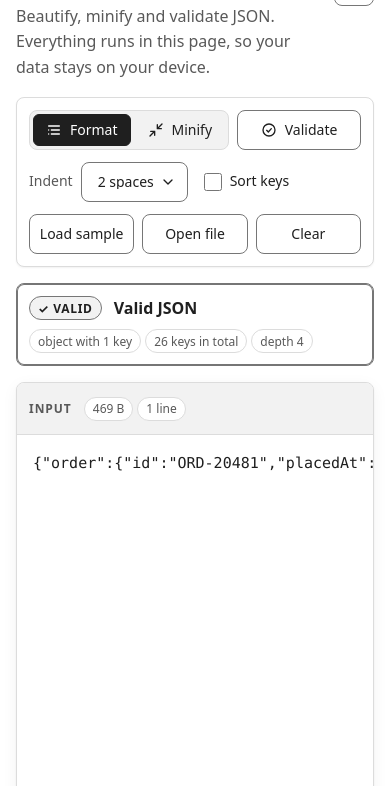
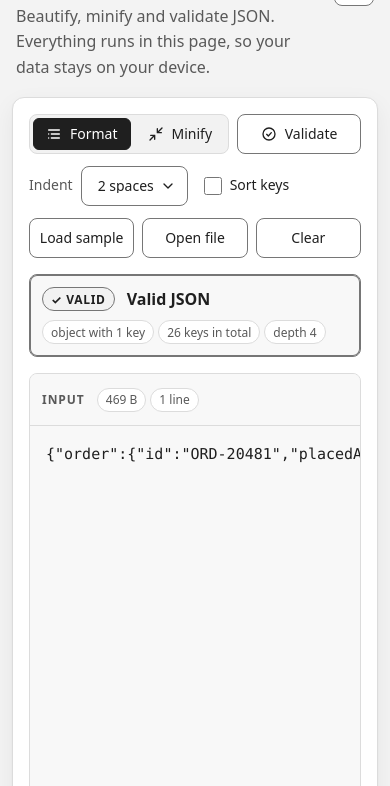
Before and after one commit to xitas/json-prettify, a plain HTML site: page index.html in a window 390 px wide. Shown: the part 58-844 px from the top of the page. Drawn offline with Linux system fonts and the light colour scheme.

Commit message:
Group toolbar, status and panes into a workspace card
- Wrap toolbar, status bar and both panes in one card on the page
  background; header stays above it and footer below
- Style the card with the panel color, 12px radius, 1px gray border
  and a soft shadow (a faint hint only in dark mode)
- Pad the card 24px on desktop and 16px on phones; 12px page margin
  on phones so the card nearly fills the width
- Make panes and status bar inset areas one step darker than the
  card (#f8f8f8 light, #222222 dark) with their own border
- Remove the separate toolbar box and pane shadows to avoid nesting
- Use a light gray page background (#f3f3f3) so the card stands out
- Keep pane actions right-aligned when they wrap on phones

```diff
--- a/assets/css/style.css
+++ b/assets/css/style.css
@@ -12,8 +12,9 @@
 :root,
 :root[data-theme="light"] {
   color-scheme: light;
-  --bg: #ffffff;
-  --surface: #ffffff;
+  --bg: #f3f3f3;                /* page */
+  --surface: #ffffff;           /* workspace card, buttons */
+  --well: #f8f8f8;              /* panes and status bar inside the card */
   --surface-2: #f2f2f2;         /* pane headers, hovered buttons, segmented track */
   --surface-3: #e3e3e3;         /* pressed buttons */
   --fg: #1f1f1f;                /* body text: soft charcoal, not pure black */
@@ -28,9 +29,8 @@
   --selection-fg: #ffffff;
   --scroll-thumb: #b0b0b0;
   --scroll-thumb-hover: #808080;
-  --scroll-track: #ffffff;
-  --shadow-sm: 0 1px 2px rgba(31, 31, 31, 0.06);
-  --shadow: 0 1px 2px rgba(31, 31, 31, 0.05), 0 4px 16px rgba(31, 31, 31, 0.05);
+  --scroll-track: #f8f8f8;
+  --card-shadow: 0 1px 2px rgba(31, 31, 31, 0.04), 0 8px 24px rgba(31, 31, 31, 0.06);
   --syn-key: #1f1f1f;           /* bold */
   --syn-str: #333333;           /* regular */
   --syn-num: #595959;           /* mid-gray */
@@ -42,7 +42,8 @@
 :root[data-theme="dark"] {
   color-scheme: dark;
   --bg: #1c1c1c;                /* page: soft charcoal */
-  --surface: #282828;           /* panels, one step lighter than the page */
+  --surface: #282828;           /* workspace card, one step lighter than the page */
+  --well: #222222;              /* panes and status bar, one step darker than the card */
   --surface-2: #323232;         /* pane headers, hovered buttons */
   --surface-3: #3d3d3d;         /* pressed buttons */
   --fg: #e8e8e8;                /* off-white text */
@@ -57,9 +58,9 @@
   --selection-fg: #1c1c1c;
   --scroll-thumb: #4d4d4d;
   --scroll-thumb-hover: #737373;
-  --scroll-track: #282828;
-  --shadow-sm: 0 1px 2px rgba(12, 12, 12, 0.35);
-  --shadow: 0 1px 2px rgba(12, 12, 12, 0.35), 0 4px 16px rgba(12, 12, 12, 0.3);
+  --scroll-track: #222222;
+  /* Dark mode relies on the lighter card and its border; the shadow is only a hint */
+  --card-shadow: 0 1px 2px rgba(12, 12, 12, 0.25);
   --syn-key: #f0f0f0;
   --syn-str: #d6d6d6;
   --syn-num: #b0b0b0;
@@ -90,6 +91,7 @@
 
   /* Shape and sizing */
   --radius: 8px;
+  --radius-lg: 12px;            /* workspace card: 12 outside, 8 inside */
   --radius-pill: 999px;
   --control-h: 40px;
   --control-h-sm: 32px;
@@ -409,16 +411,26 @@ kbd {
 
 /* ---------- Toolbar ---------- */
 
+/* ---------- Workspace card (toolbar, status, panes) ---------- */
+
+.card {
+  display: flex;
+  flex-direction: column;
+  gap: var(--space-4);
+  padding: var(--space-5);
+  background: var(--surface);
+  border: 1px solid var(--line);
+  border-radius: var(--radius-lg);
+  box-shadow: var(--card-shadow);
+}
+
+/* ---------- Toolbar (sits directly on the card, no box of its own) ---------- */
+
 .toolbar {
   display: flex;
   flex-wrap: wrap;
   align-items: center;
   gap: var(--space-3);
-  padding: var(--space-3);
-  background: var(--surface);
-  border: 1px solid var(--line);
-  border-radius: var(--radius);
-  box-shadow: var(--shadow-sm);
 }
 .group {
   display: flex;
@@ -449,8 +461,7 @@ kbd {
   padding: var(--space-2) var(--space-4);
   border: 1px solid var(--line);
   border-radius: var(--radius);
-  background: var(--surface);
-  box-shadow: var(--shadow-sm);
+  background: var(--well);
   transition: border-color var(--dur) var(--ease);
 }
 .status .pill {
@@ -536,16 +547,16 @@ kbd {
 .panes {
   display: grid;
   grid-template-columns: repeat(2, minmax(0, 1fr));
-  gap: var(--space-5);
+  gap: var(--space-4);
 }
+/* Panes are inset wells inside the card: own background and border, no shadow */
 .pane {
   min-width: 0;
   display: flex;
   flex-direction: column;
-  background: var(--surface);
+  background: var(--well);
   border: 1px solid var(--line);
   border-radius: var(--radius);
-  box-shadow: var(--shadow);
   overflow: hidden;
   transition: border-color var(--dur) var(--ease);
 }
@@ -560,7 +571,7 @@ kbd {
   min-height: 52px;
   padding: var(--space-2) var(--space-3) var(--space-2) var(--space-4);
   border-bottom: 1px solid var(--line);
-  background: var(--surface-2);
+  background: var(--well);
 }
 .pane-head .title {
   font-size: var(--text-xs);
@@ -575,6 +586,7 @@ kbd {
 .pane-head .actions {
   display: flex;
   gap: var(--space-2);
+  margin-left: auto;            /* stays right-aligned when it wraps on phones */
 }
 .pane-body {
   position: relative;
@@ -596,7 +608,7 @@ pre {
   tab-size: 2;
   color: var(--fg);
   caret-color: var(--fg);
-  background: var(--surface);
+  background: var(--well);
   white-space: pre;
   overflow: auto;
   resize: none;
@@ -728,11 +740,17 @@ pre::-webkit-scrollbar-thumb:hover {
   body {
     padding-top: max(var(--space-5), env(safe-area-inset-top, 0px));
     padding-bottom: max(var(--space-6), env(safe-area-inset-bottom, 0px));
-    padding-left: max(var(--space-4), env(safe-area-inset-left, 0px));
-    padding-right: max(var(--space-4), env(safe-area-inset-right, 0px));
+    padding-left: max(var(--space-3), env(safe-area-inset-left, 0px));
+    padding-right: max(var(--space-3), env(safe-area-inset-right, 0px));
   }
   .app {
     gap: var(--space-4);
+  }
+  .card {
+    padding: var(--space-4);
+  }
+  .top {
+    padding: 0 var(--space-1);
   }
   h1 {
     font-size: 26px;
--- a/index.html
+++ b/index.html
@@ -46,6 +46,7 @@
     </button>
   </header>
 
+  <section class="card" aria-label="Workspace">
     <div class="toolbar" role="group" aria-label="JSON actions">
       <div class="group group-actions">
         <div class="segmented" role="group" aria-label="Output mode">
@@ -142,6 +143,7 @@
         </div>
       </section>
     </div>
+  </section>
 
   <footer class="foot">
     <span class="combo"><kbd>Ctrl</kbd> + <kbd>Enter</kbd></span> or <span class="combo"><kbd>&#x2318;</kbd> + <kbd>Enter</kbd></span> formats the input.
```
Lines whose indentation alone changed are shown as unchanged.
